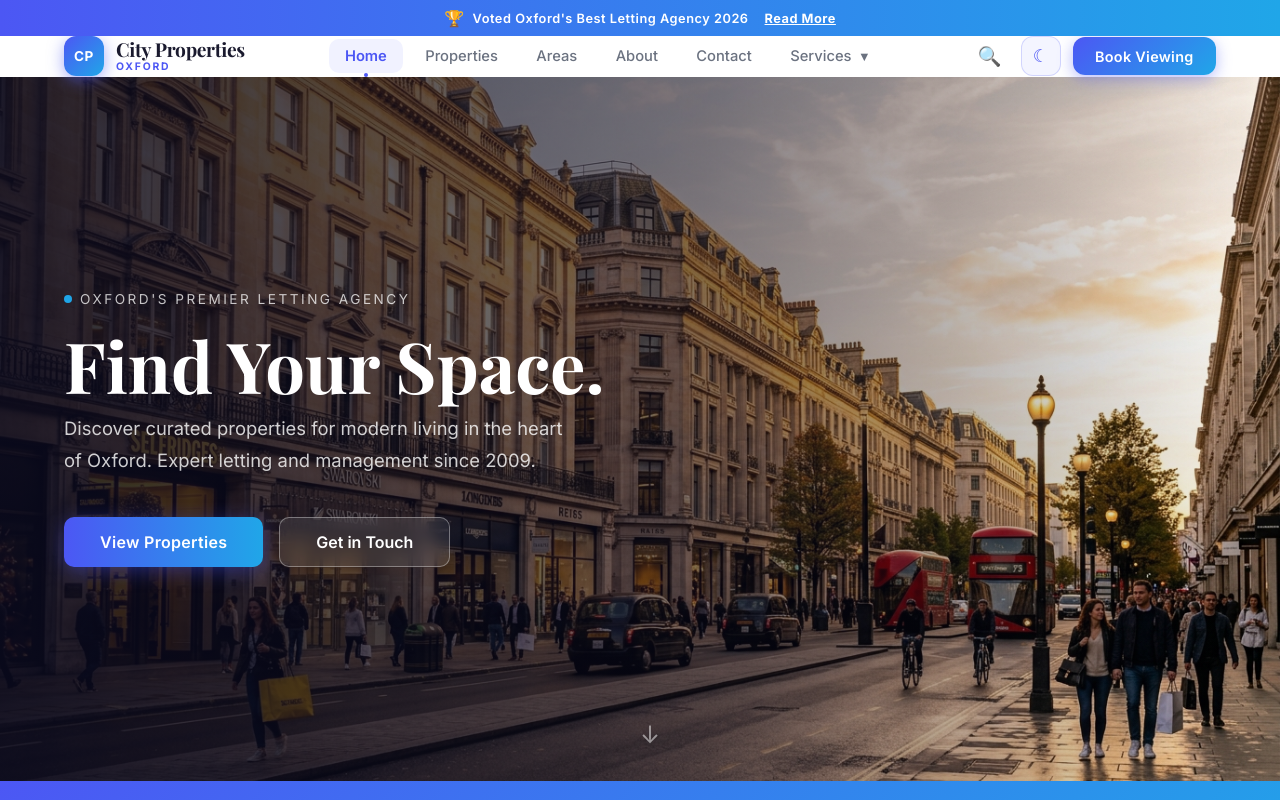
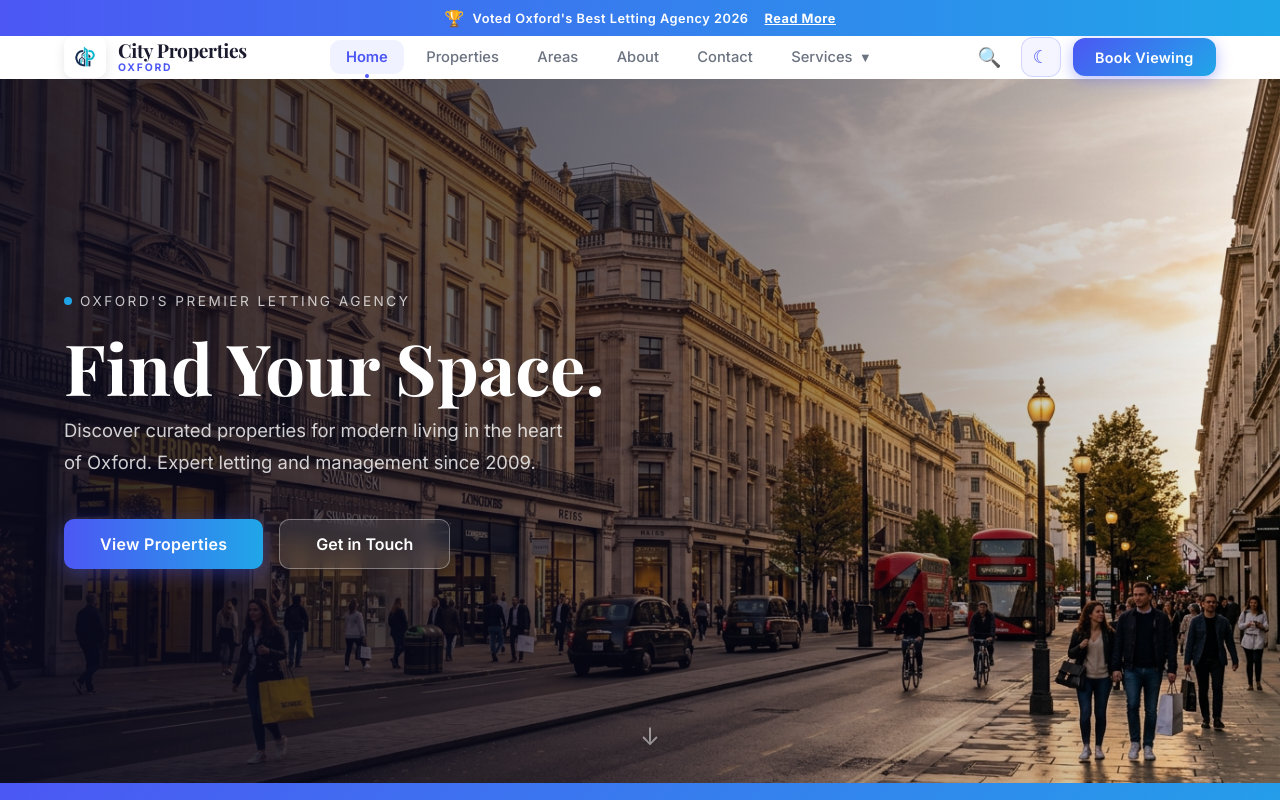
Before and after one commit to num876/city-properties, a React (Vite) app: page / in a window 1280 px wide. Shown: the top 800 px of the page. Built offline with nearby package versions, Linux system fonts and the light colour scheme; a web font is replaced by a local one.

Commit message:
feat: replace text logo with new custom image logo

```diff
--- a/src/components/Header.tsx
+++ b/src/components/Header.tsx
@@ -114,28 +114,20 @@ export default function Header() {
           to="/"
           style={{ textDecoration: 'none', display: 'flex', alignItems: 'center', gap: '12px' }}
         >
-          <motion.div
-            whileHover={{ rotate: 10, scale: 1.1 }}
+          <motion.img
+            src="/images/logo.jpg"
+            alt="City Properties"
+            whileHover={{ scale: 1.05 }}
             transition={{ type: 'spring', stiffness: 400, damping: 10 }}
             style={{
-              width: '40px',
-              height: '40px',
-              borderRadius: '12px',
-              background: 'linear-gradient(135deg, #4C57F4, #20A6E8)',
-              display: 'flex',
-              alignItems: 'center',
-              justifyContent: 'center',
-              color: '#fff',
-              fontWeight: 800,
-              fontSize: '0.85rem',
-              fontFamily: "'Inter', sans-serif",
-              boxShadow: '0 4px 16px rgba(76,87,244,0.5)',
-              letterSpacing: '0.5px',
+              width: '42px',
+              height: '42px',
+              borderRadius: '10px',
+              objectFit: 'cover',
+              boxShadow: '0 4px 12px rgba(0,0,0,0.1)',
               flexShrink: 0,
             }}
-          >
-            CP
-          </motion.div>
+          />
           <div style={{ display: 'flex', flexDirection: 'column', lineHeight: 1 }}>
             <span
               style={{
```
Also changed, not shown: public/images/logo.jpg (added).
